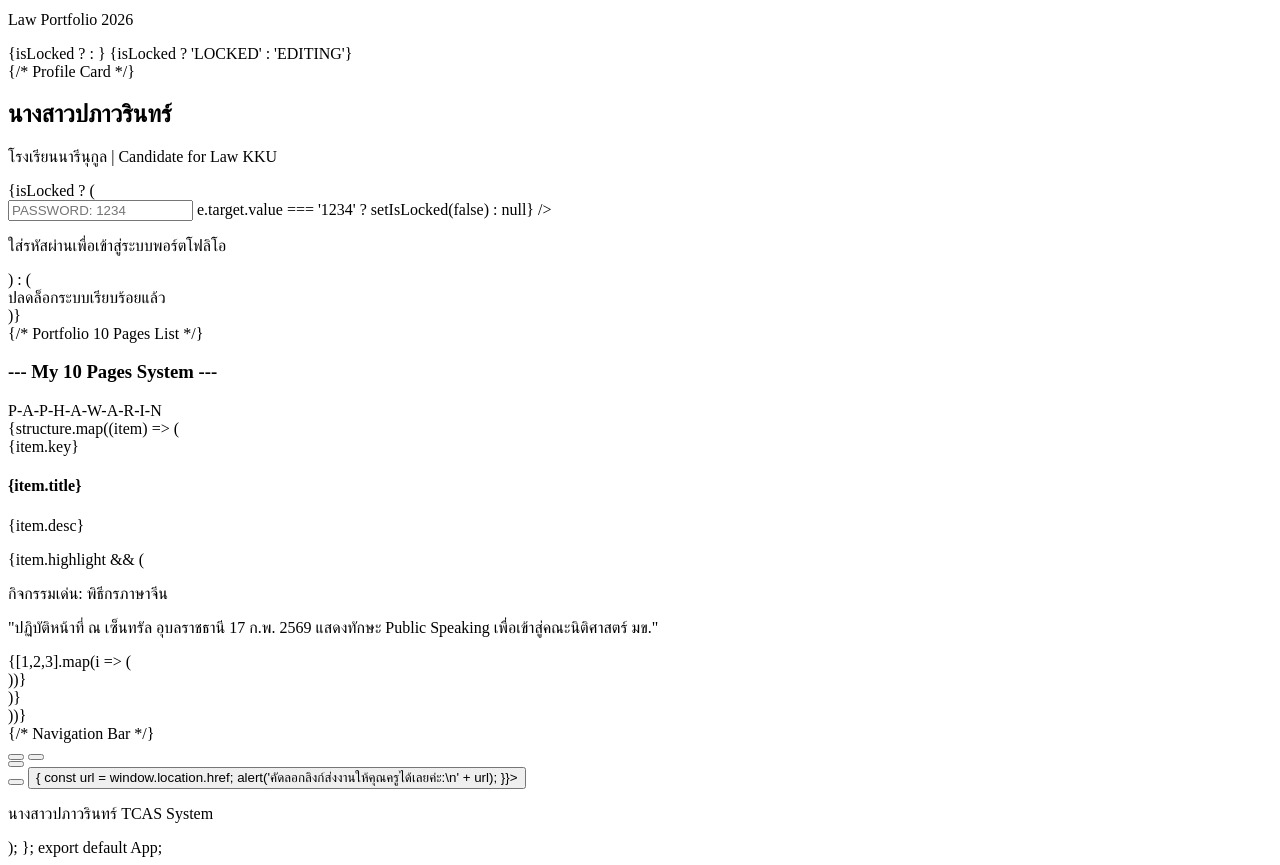
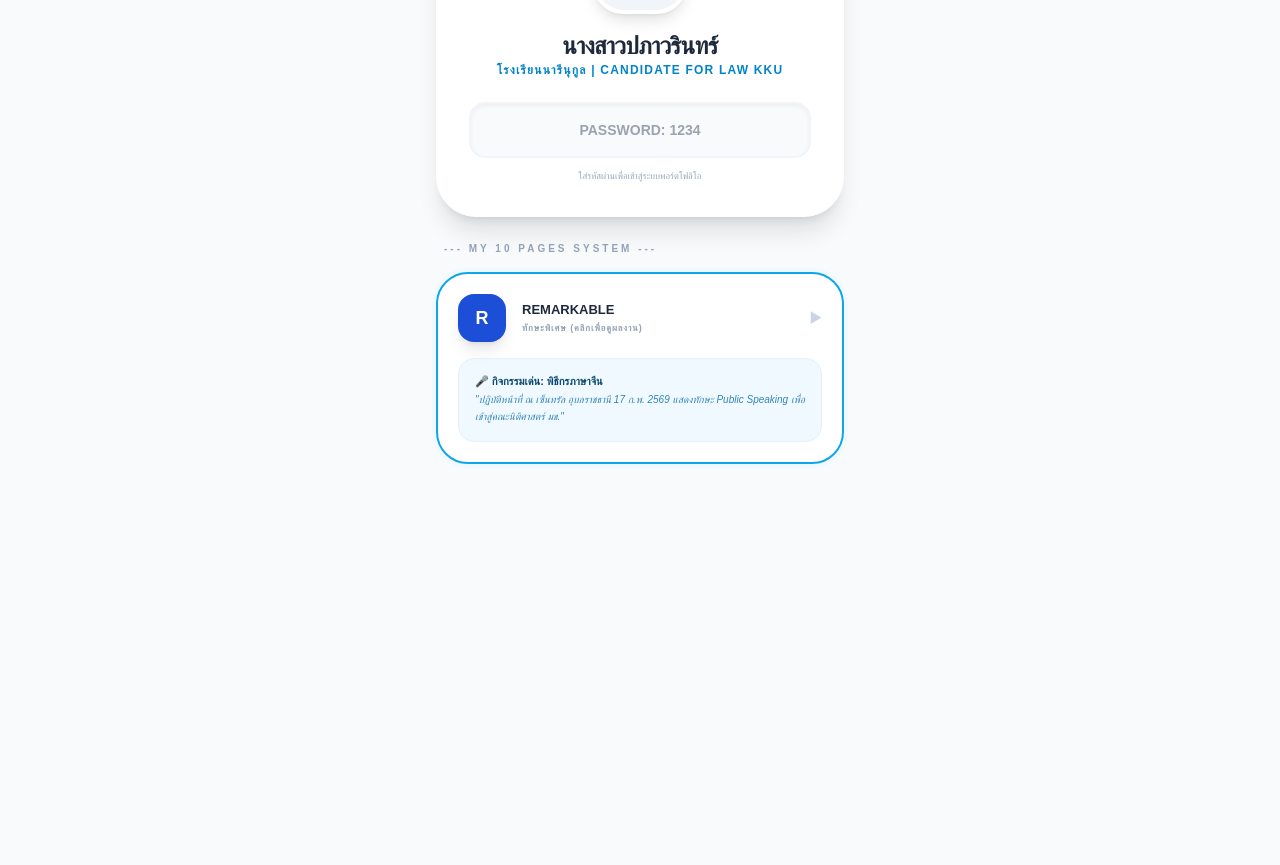
Before and after one commit to 57861/index.html, a plain HTML site: page index.html in a window 1280 px wide. Shown: the part 208-1073 px from the top of the page. After the commit the page ends 820 px from the top, so only its background shows below. Drawn offline with nearby package versions, Linux system fonts and the light colour scheme; a web font is replaced by a local one.

Commit message:
Update index.html

```diff
--- a/index.html
+++ b/index.html
@@ -1,155 +1,61 @@
-import React, { useState } from 'react';
-import {
-  User, Heart, Award, BookOpen, Mic, Scale,
-  Lock, Unlock, Camera, ChevronRight, GraduationCap,
-  Users, Lightbulb, Target, Home, Eye, Share2, Plus,
-  CheckCircle, ShieldCheck
-} from 'lucide-react';
-
-const App = () => {
-  const [isLocked, setIsLocked] = useState(true);
-  const [activeTab, setActiveTab] = useState('home');
-
-  const structure = [
-    { key: 'P', title: 'Profile', desc: 'ประวัติส่วนตัว', icon: <User size={20}/>, color: 'bg-sky-700' },
-    { key: 'A', title: 'Academic', desc: 'ประวัติการศึกษา', icon: <GraduationCap size={20}/>, color: 'bg-indigo-600' },
-    { key: 'P', title: 'Public Mind', desc: 'จิตสาธารณะ', icon: <Heart size={20}/>, color: 'bg-rose-600' },
-    { key: 'H', title: 'Honors', desc: 'เกียรติประวัติ', icon: <Award size={20}/>, color: 'bg-amber-600' },
-    { key: 'A', title: 'Activities', desc: 'กิจกรรม', icon: <Users size={20}/>, color: 'bg-emerald-600' },
-    { key: 'W', title: 'Workshop', desc: 'การฝึกอบรม', icon: <BookOpen size={20}/>, color: 'bg-violet-600' },
-    { key: 'A', title: 'Analytical', desc: 'โครงงาน/วิจัย', icon: <Lightbulb size={20}/>, color: 'bg-orange-600' },
-    { key: 'R', title: 'Remarkable', desc: 'ทักษะพิเศษ', icon: <Mic size={20}/>, color: 'bg-blue-700', highlight: true },
-    { key: 'I', title: 'Internship', desc: 'การดูงาน', icon: <ShieldCheck size={20}/>, color: 'bg-slate-700' },
-    { key: 'N', title: 'Next Step', desc: 'เป้าหมายที่ มข.', icon: <Target size={20}/>, color: 'bg-red-700' }
-  ];
-
-  return (
-    <div className="min-h-screen bg-slate-50 font-sans pb-32">
-      {/* Header */}
-      <nav className="sticky top-0 z-50 bg-white/90 backdrop-blur-md border-b border-slate-200 px-6 py-4 flex justify-between items-center shadow-sm">
-        <div className="flex items-center gap-3">
-          <div className="bg-sky-900 p-2 rounded-xl text-white shadow-md">
-            <Scale size={20} />
-          </div>
+<!DOCTYPE html>
+<html lang="th">
+<head>
+    <meta charset="UTF-8">
+    <meta name="viewport" content="width=device-width, initial-scale=1.0">
+    <title>PAPHAWARIN | Law Portfolio 2026</title>
+    <script src="https://cdn.tailwindcss.com"></script>
+    <link href="https://fonts.googleapis.com/css2?family=Anuphan:wght@400;600;800&display=swap" rel="stylesheet">
+    <style>
+        body { font-family: 'Anuphan', sans-serif; background-color: #f8fafc; }
+        .glass-nav { background: rgba(255, 255, 255, 0.9); backdrop-filter: blur(10px); }
+    </style>
+</head>
+<body class="pb-32">
+    <nav class="sticky top-0 z-50 glass-nav border-b border-slate-200 px-6 py-4 flex justify-between items-center shadow-sm">
+        <div class="flex items-center gap-3">
+            <div class="bg-sky-900 p-2 rounded-xl text-white shadow-md">⚖️</div>
             <div>
-            <h1 className="text-lg font-black text-slate-900 tracking-tight leading-none uppercase">PAPHAWARIN</h1>
-            <p className="text-[9px] font-bold text-sky-600 uppercase tracking-widest mt-1">Law Portfolio 2026</p>
+                <h1 class="text-lg font-black text-slate-900 tracking-tight leading-none uppercase">PAPHAWARIN</h1>
+                <p class="text-[9px] font-bold text-sky-600 uppercase tracking-widest mt-1">Law Portfolio 2026</p>
             </div>
         </div>
-        <div className={`px-3 py-1 rounded-full text-[10px] font-bold border flex items-center gap-2 ${isLocked ? 'bg-amber-50 border-amber-100 text-amber-600' : 'bg-emerald-50 border-emerald-100 text-emerald-600'}`}>
-          {isLocked ? <Lock size={12} /> : <Unlock size={12} />}
-          {isLocked ? 'LOCKED' : 'EDITING'}
+        <div class="px-3 py-1 rounded-full text-[10px] font-bold border bg-amber-50 border-amber-100 text-amber-600 flex items-center gap-2">
+            🔒 LOCKED
         </div>
     </nav>
 
-      <div className="max-w-md mx-auto p-5 space-y-6">
-        {/* Profile Card */}
-        <div className="bg-white rounded-[2.5rem] p-8 text-center shadow-xl shadow-slate-200 border border-white overflow-hidden relative">
-          <div className="absolute top-0 left-0 w-full h-1.5 bg-gradient-to-r from-sky-700 to-sky-900"></div>
-          <div className="w-24 h-24 bg-slate-100 rounded-[2rem] mx-auto mb-4 flex items-center justify-center border-4 border-white shadow-lg overflow-hidden relative">
-            <User size={40} className="text-slate-300" />
-            <div className="absolute inset-0 bg-black/5 flex items-center justify-center opacity-0 hover:opacity-100 transition-opacity">
-              <Camera size={20} className="text-white" />
+    <div class="max-w-md mx-auto p-5 space-y-6">
+        <div class="bg-white rounded-[2.5rem] p-8 text-center shadow-xl border border-white relative overflow-hidden">
+            <div class="absolute top-0 left-0 w-full h-1.5 bg-gradient-to-r from-sky-700 to-sky-900"></div>
+            <div class="w-24 h-24 bg-slate-100 rounded-[2rem] mx-auto mb-4 border-4 border-white shadow-lg flex items-center justify-center text-slate-300">
+                <span style="font-size: 40px;">👤</span>
             </div>
-          </div>
-          <h2 className="text-2xl font-black text-slate-800 tracking-tight leading-tight">นางสาวปภาวรินทร์</h2>
-          <p className="text-xs font-bold text-sky-600 mb-6 uppercase tracking-widest">โรงเรียนนารีนุกูล | Candidate for Law KKU</p>
+            <h2 class="text-2xl font-black text-slate-800 tracking-tight">นางสาวปภาวรินทร์</h2>
+            <p class="text-xs font-bold text-sky-600 mb-6 uppercase tracking-widest">โรงเรียนนารีนุกูล | Candidate for Law KKU</p>
 
-          {isLocked ? (
-            <div className="space-y-3">
-              <input
-                type="password"
-                placeholder="PASSWORD: 1234"
-                className="w-full bg-slate-50 border-2 border-slate-100 p-4 rounded-2xl text-center font-bold text-sm focus:border-sky-500 outline-none transition-all shadow-inner"
-                onChange={(e) => e.target.value === '1234' ? setIsLocked(false) : null}
-              />
-              <p className="text-[9px] text-slate-400 font-medium">ใส่รหัสผ่านเพื่อเข้าสู่ระบบพอร์ตโฟลิโอ</p>
-            </div>
-          ) : (
-            <div className="bg-emerald-50 text-emerald-700 py-3 rounded-2xl font-bold text-xs flex items-center justify-center gap-2 animate-pulse">
-              <CheckCircle size={16} /> ปลดล็อกระบบเรียบร้อยแล้ว
-            </div>
-          )}
-        </div>
-
-        {/* Portfolio 10 Pages List */}
-        <div className="space-y-4">
-          <div className="flex items-center justify-between px-2">
-            <h3 className="font-black text-slate-400 text-[10px] tracking-[0.3em] uppercase">--- My 10 Pages System ---</h3>
-            <span className="text-[9px] font-bold text-sky-900 bg-sky-100 px-2 py-0.5 rounded-full uppercase">P-A-P-H-A-W-A-R-I-N</span>
-          </div>
-
-          {structure.map((item) => (
-            <div
-              key={item.key}
-              className={`bg-white rounded-[2rem] shadow-sm border-2 transition-all active:scale-[0.98] ${item.highlight ? 'border-sky-500 ring-4 ring-sky-50' : 'border-white'}`}
-            >
-              <div className="p-5 flex items-center justify-between">
-                <div className="flex items-center gap-4">
-                  <div className={`w-12 h-12 ${item.color} rounded-2xl flex items-center justify-center text-white font-black text-lg shadow-lg shadow-slate-200`}>
-                    {item.key}
-                  </div>
-                  <div>
-                    <h4 className="font-black text-slate-800 text-[13px] leading-tight uppercase">{item.title}</h4>
-                    <p className="text-[9px] font-bold text-slate-400 uppercase tracking-widest mt-0.5">{item.desc}</p>
-                  </div>
-                </div>
-                <ChevronRight size={18} className="text-slate-300" />
-              </div>
-
-              {item.highlight && (
-                <div className="px-5 pb-5">
-                  <div className="bg-sky-50 p-4 rounded-2xl border border-sky-100 mb-4">
-                    <p className="font-bold text-sky-900 text-[11px] mb-1 leading-tight flex items-center gap-2">
-                      <Mic size={14} /> กิจกรรมเด่น: พิธีกรภาษาจีน
-                    </p>
-                    <p className="text-[10px] text-sky-700 leading-relaxed opacity-80 italic">
-                      "ปฏิบัติหน้าที่ ณ เซ็นทรัล อุบลราชธานี 17 ก.พ. 2569 แสดงทักษะ Public Speaking เพื่อเข้าสู่คณะนิติศาสตร์ มข."
-                    </p>
-                  </div>
-                  <div className="grid grid-cols-3 gap-2">
-                     {[1,2,3].map(i => (
-                       <div key={i} className="aspect-square bg-slate-50 rounded-xl border-2 border-dashed border-slate-200 flex items-center justify-center text-slate-300">
-                         <Camera size={16}/>
-                       </div>
-                     ))}
-                  </div>
-                </div>
-              )}
-            </div>
-          ))}
+            <div class="space-y-3">
+                <input type="password" placeholder="PASSWORD: 1234" class="w-full bg-slate-50 border-2 border-slate-100 p-4 rounded-2xl text-center font-bold text-sm outline-none shadow-inner">
+                <p class="text-[9px] text-slate-400 font-medium">ใส่รหัสผ่านเพื่อเข้าสู่ระบบพอร์ตโฟลิโอ</p>
             </div>
         </div>
 
-      {/* Navigation Bar */}
-      <div className="fixed bottom-6 left-6 right-6 bg-white/95 backdrop-blur-md border border-slate-200 p-3 rounded-full shadow-2xl z-50 flex justify-around items-center">
-        <button className="p-3 text-sky-900 bg-sky-50 rounded-full">
-          <Home size={20} />
-        </button>
-        <button className="p-3 text-slate-400">
-          <BookOpen size={20} />
-        </button>
-        <div className="relative">
-          <button className="w-14 h-14 bg-sky-900 text-white rounded-full flex items-center justify-center shadow-xl -mt-14 border-4 border-slate-50 active:scale-90 transition-all">
-            <Plus size={24} />
-          </button>
-        </div>
-        <button className="p-3 text-slate-400">
-          <Eye size={20} />
-        </button>
-        <button className="p-3 text-slate-400" onClick={() => {
-           const url = window.location.href;
-           alert('คัดลอกลิงก์ส่งงานให้คุณครูได้เลยค่ะ:\n' + url);
-        }}>
-          <Share2 size={20} />
-        </button>
+        <div class="space-y-4">
+            <div class="flex items-center justify-between px-2">
+                <h3 class="font-black text-slate-400 text-[10px] tracking-[0.3em] uppercase">--- My 10 Pages System ---</h3>
             </div>
 
-      <footer className="text-center py-6 opacity-30">
-          <p className="text-[8px] font-bold text-slate-500 uppercase tracking-[0.5em]">นางสาวปภาวรินทร์ TCAS System</p>
-      </footer>
+            <a href="ใส่ลิงก์ของหนูที่นี่" target="_blank" class="block bg-white rounded-[2rem] shadow-sm border-2 border-sky-500 ring-4 ring-sky-50 p-5 transition-all active:scale-[0.98]">
+                <div class="flex items-center justify-between mb-4">
+                    <div class="flex items-center gap-4">
+                        <div class="w-12 h-12 bg-blue-700 rounded-2xl flex items-center justify-center text-white font-black text-lg shadow-lg">R</div>
+                        <div>
+                            <h4 class="font-black text-slate-800 text-[13px] uppercase">Remarkable</h4>
+                            <p class="text-[9px] font-bold text-slate-400 uppercase tracking-widest mt-0.5">ทักษะพิเศษ (คลิกเพื่อดูผลงาน)</p>
                         </div>
-  );
-};
-
-export default App;
+                    </div>
+                    <span class="text-slate-300">▶</span>
+                </div>
+                <div class="bg-sky-50 p-4 rounded-2xl border border-sky-100">
+                    <p class="font-bold text-sky-900 text-[11px] mb-1 leading-tight flex items-center gap-2">🎤 กิจกรรมเด่น: พิธีกรภาษาจีน</p>
+                    <p class="text-[10px] text-sky-700 leading-relaxed opacity-80 italic">"ปฏิบัติหน้าที่ ณ เซ็นทรัล อุบลราชธานี 17 ก.พ. 2569 แสดงทักษะ Public Speaking เพื่อเข้าสู่คณะนิติศาสตร์ มข."</p>
```
Lines whose indentation alone changed are shown as unchanged.
